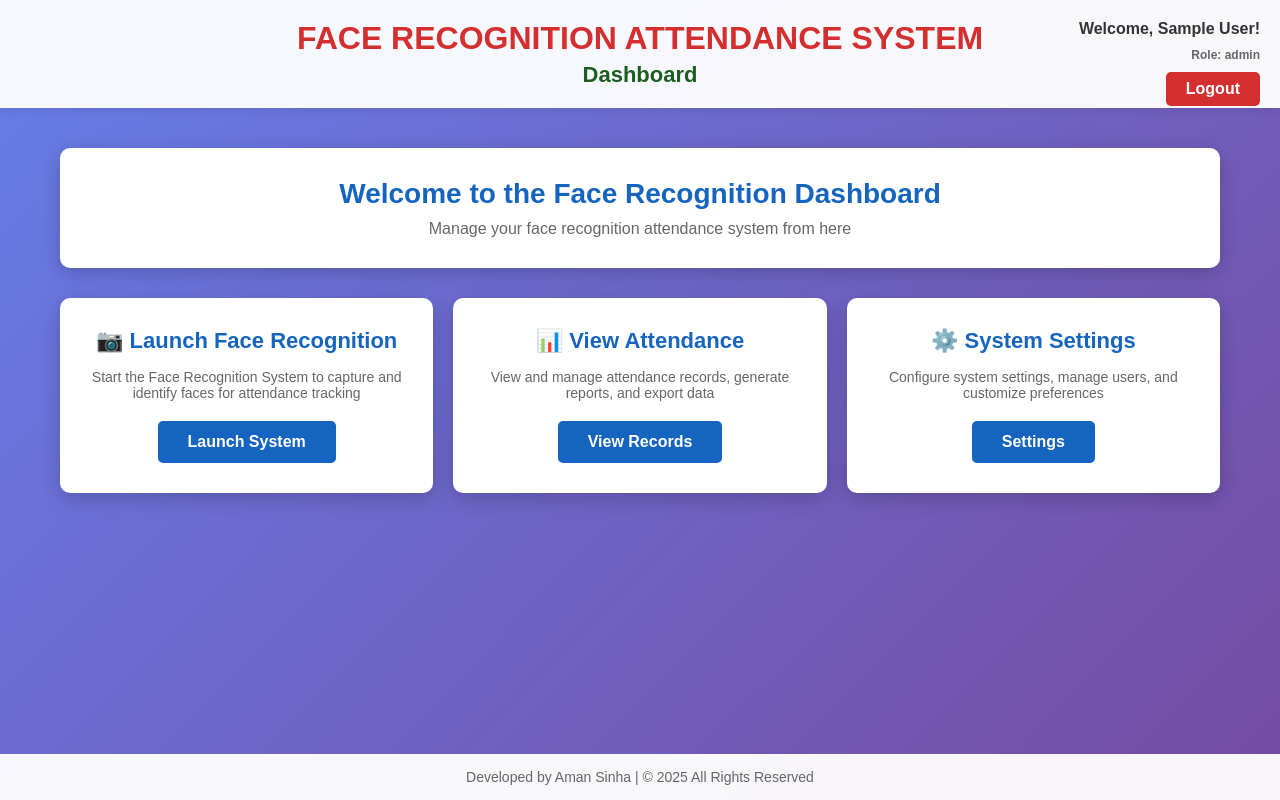
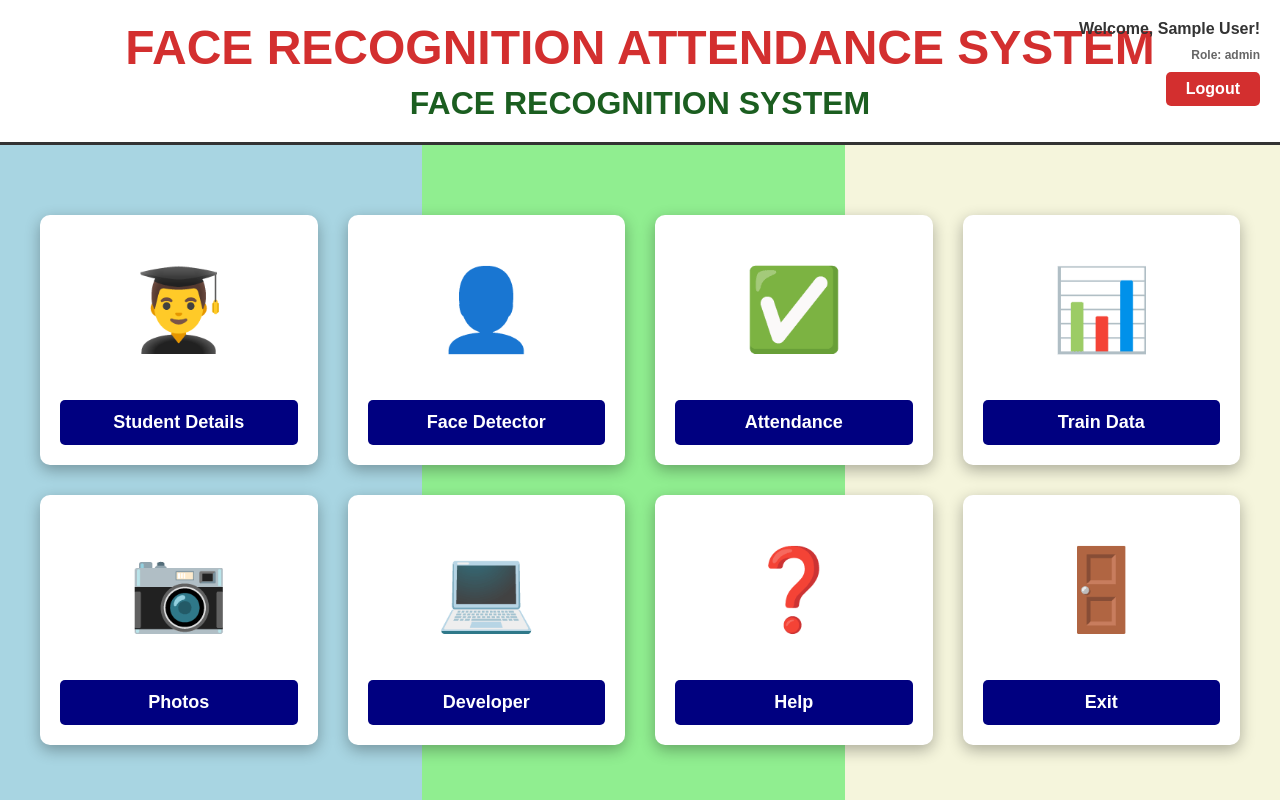
Before and after one commit to amansinha11-dev/Face-Recognization-System, a Flask app: page /dashboard in a window 1280 px wide. Run offline with Flask 3, Linux system fonts and the light colour scheme; the visitor is signed in with stand-in values (Sample User, id 1).

Commit message:
Refactor dashboard design and enhance features
Updated the dashboard layout and styles, including background gradient, header, and feature cards. Removed unused sections and added new features for better user interaction.

```diff
--- a/templates/dashboard.html
+++ b/templates/dashboard.html
@@ -12,32 +12,27 @@
         }
         body {
             font-family: Arial, sans-serif;
-            background: linear-gradient(135deg, #667eea 0%, #764ba2 100%);
+            background: linear-gradient(to right, #a8d5e2 0%, #a8d5e2 33%, #90ee90 33%, #90ee90 66%, #f5f5dc 66%, #f5f5dc 100%);
             min-height: 100vh;
             display: flex;
             flex-direction: column;
         }
         .header {
-            background: rgba(255, 255, 255, 0.95);
+            background: white;
             padding: 20px;
-            box-shadow: 0 2px 10px rgba(0,0,0,0.1);
-            display: flex;
-            justify-content: space-between;
-            align-items: center;
-        }
-        .header-content {
-            flex: 1;
             text-align: center;
+            border-bottom: 3px solid #333;
         }
         .header h1 {
             color: #d32f2f;
-            font-size: 32px;
+            font-size: 48px;
             font-weight: bold;
+            margin-bottom: 10px;
         }
         .header h2 {
             color: #1b5e20;
-            font-size: 22px;
-            margin-top: 5px;
+            font-size: 32px;
+            font-weight: bold;
         }
         .user-info {
             position: absolute;
@@ -67,27 +62,51 @@
         }
         .container {
             flex: 1;
-            padding: 40px 20px;
-            max-width: 1200px;
+            padding: 40px;
+            max-width: 1400px;
             margin: 0 auto;
             width: 100%;
         }
-        .welcome-section {
+        .features-grid {
+            display: grid;
+            grid-template-columns: repeat(4, 1fr);
+            gap: 30px;
+            margin-top: 30px;
+        }
+        .feature-card {
             background: white;
-            padding: 30px;
+            padding: 20px;
             border-radius: 10px;
-            box-shadow: 0 5px 20px rgba(0,0,0,0.2);
-            margin-bottom: 30px;
+            box-shadow: 0 5px 15px rgba(0,0,0,0.3);
             text-align: center;
+            transition: transform 0.3s, box-shadow 0.3s;
+            cursor: pointer;
+            text-decoration: none;
+            display: flex;
+            flex-direction: column;
+            align-items: center;
         }
-        .welcome-section h3 {
-            color: #1565c0;
-            font-size: 28px;
-            margin-bottom: 10px;
+        .feature-card:hover {
+            transform: translateY(-10px);
+            box-shadow: 0 10px 30px rgba(0,0,0,0.4);
         }
-        .welcome-section p {
-            color: #666;
-            font-size: 16px;
+        .feature-icon {
+            width: 100%;
+            height: 150px;
+            margin-bottom: 15px;
+            display: flex;
+            align-items: center;
+            justify-content: center;
+            font-size: 80px;
+        }
+        .feature-label {
+            background: #000080;
+            color: white;
+            padding: 12px 20px;
+            font-size: 18px;
+            font-weight: bold;
+            border-radius: 5px;
+            width: 100%;
         }
         .alert {
             padding: 15px;
@@ -105,111 +124,71 @@
             color: #2e7d32;
             border: 1px solid #a5d6a7;
         }
-        .actions-grid {
-            display: grid;
-            grid-template-columns: repeat(auto-fit, minmax(300px, 1fr));
-            gap: 20px;
-            margin-top: 30px;
-        }
-        .action-card {
-            background: white;
-            padding: 30px;
-            border-radius: 10px;
-            box-shadow: 0 5px 20px rgba(0,0,0,0.2);
-            text-align: center;
-            transition: transform 0.3s, box-shadow 0.3s;
-        }
-        .action-card:hover {
-            transform: translateY(-5px);
-            box-shadow: 0 10px 30px rgba(0,0,0,0.3);
-        }
-        .action-card h4 {
-            color: #1565c0;
-            font-size: 22px;
-            margin-bottom: 15px;
-        }
-        .action-card p {
-            color: #666;
-            margin-bottom: 20px;
-            font-size: 14px;
-        }
-        .btn-action {
-            background: #1565c0;
-            color: white;
-            padding: 12px 30px;
-            border: none;
-            border-radius: 5px;
-            cursor: pointer;
-            font-weight: bold;
-            font-size: 16px;
-            text-decoration: none;
-            display: inline-block;
-            transition: background 0.3s;
-        }
-        .btn-action:hover {
-            background: #0d47a1;
-        }
-        .footer {
-            background: rgba(255, 255, 255, 0.95);
-            padding: 15px;
-            text-align: center;
-            color: #666;
-            font-size: 14px;
-        }
     </style>
 </head>
 <body>
     <div class="header">
-        <div class="header-content">
-            <h1>FACE RECOGNITION ATTENDANCE SYSTEM</h1>
-            <h2>Dashboard</h2>
-        </div>
         <div class="user-info">
             <p>Welcome, {{ name }}!</p>
             <p style="font-size: 12px; color: #666;">Role: {{ role }}</p>
             <a href="{{ url_for('logout') }}" class="btn-logout">Logout</a>
         </div>
+        <h1>FACE RECOGNITION ATTENDANCE SYSTEM</h1>
+        <h2>FACE RECOGNITION SYSTEM</h2>
     </div>
 
     <div class="container">
-        <div class="welcome-section">
-            <h3>Welcome to the Face Recognition Dashboard</h3>
-            <p>Manage your face recognition attendance system from here</p>
-        </div>
-
         {% with messages = get_flashed_messages(with_categories=true) %}
-            {% if messages %}
-                {% for category, message in messages %}
-                    <div class="alert alert-{{ category }}">
-                        {{ message }}
-                    </div>
-                {% endfor %}
-            {% endif %}
+        {% if messages %}
+            {% for category, message in messages %}
+            <div class="alert alert-{{ category }}">
+                {{ message }}
+            </div>
+            {% endfor %}
+        {% endif %}
         {% endwith %}
 
-        <div class="actions-grid">
-            <div class="action-card">
-                <h4>📷 Launch Face Recognition</h4>
-                <p>Start the Face Recognition System to capture and identify faces for attendance tracking</p>
-                <a href="{{ url_for('run_face_recognition') }}" class="btn-action">Launch System</a>
-            </div>
+        <div class="features-grid">
+            <a href="#" class="feature-card" onclick="alert('Student Details: View and manage student information. This feature allows you to add, edit, and view student records for the attendance system.'); return false;">
+                <div class="feature-icon">👨‍🎓</div>
+                <div class="feature-label">Student Details</div>
+            </a>
 
-            <div class="action-card">
-                <h4>📊 View Attendance</h4>
-                <p>View and manage attendance records, generate reports, and export data</p>
-                <a href="#" class="btn-action" onclick="alert('Feature coming soon!'); return false;">View Records</a>
-            </div>
+            <a href="{{ url_for('run_face_recognition') }}" class="feature-card">
+                <div class="feature-icon">👤</div>
+                <div class="feature-label">Face Detector</div>
+            </a>
 
-            <div class="action-card">
-                <h4>⚙️ System Settings</h4>
-                <p>Configure system settings, manage users, and customize preferences</p>
-                <a href="#" class="btn-action" onclick="alert('Feature coming soon!'); return false;">Settings</a>
-            </div>
+            <a href="#" class="feature-card" onclick="alert('Attendance Records: View and manage attendance data. Generate reports and export attendance records for analysis.'); return false;">
+                <div class="feature-icon">✅</div>
+                <div class="feature-label">Attendance</div>
+            </a>
+
+            <a href="#" class="feature-card" onclick="alert('Train Data: Train the face recognition model with new data. Add face images to improve recognition accuracy.'); return false;">
+                <div class="feature-icon">📊</div>
+                <div class="feature-label">Train Data</div>
+            </a>
+
+            <a href="#" class="feature-card" onclick="alert('Photos: View and manage photo gallery. Browse captured face images and student photos stored in the system.'); return false;">
+                <div class="feature-icon">📷</div>
+                <div class="feature-label">Photos</div>
+            </a>
+
+            <a href="#" class="feature-card" onclick="alert('Developer Information: Created by Aman Sinha. This Face Recognition Attendance System uses advanced facial recognition technology for automated attendance tracking.'); return false;">
+                <div class="feature-icon">💻</div>
+                <div class="feature-label">Developer</div>
+            </a>
+
+            <a href="#" class="feature-card" onclick="alert('Help & Documentation: \n\n1. Student Details: Manage student records\n2. Face Detector: Start face recognition\n3. Attendance: View attendance records\n4. Train Data: Train recognition model\n5. Photos: View image gallery\n6. Help: This section\n\nFor technical support, contact: amansinha11.dev@example.com'); return false;">
+                <div class="feature-icon">❓</div>
+                <div class="feature-label">Help</div>
+            </a>
+
+            <a href="{{ url_for('logout') }}" class="feature-card">
+                <div class="feature-icon">🚪</div>
+                <div class="feature-label">Exit</div>
+            </a>
         </div>
-    </div>
-
-    <div class="footer">
-        Developed by Aman Sinha | © 2025 All Rights Reserved
     </div>
 </body>
 </html>
```
